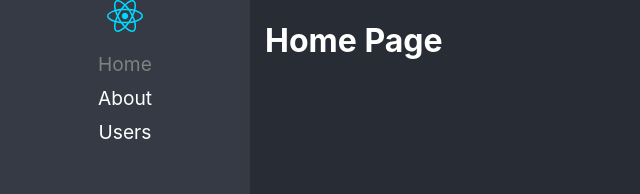
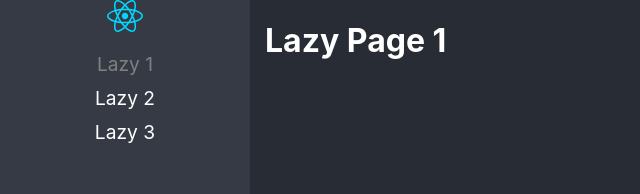
Before and after one commit to ArielFerreiro/react-adv, a React app: page /lazy1 in a window 1280 px wide. Before the commit this address led to /home. Shown: the top 194 px of the page, without its empty margins (0-640 px from the left). Built offline with nearby package versions, Linux system fonts and the light colour scheme; the HTML template or start-up script is replaced by a standard one.

Commit message:
Componentes Lazy agregados

```diff
--- /dev/null
+++ b/src/01-lazyload/pages/LazyPage1.tsx
@@ -0,0 +1,6 @@
+
+export const LazyPage1 = () => {
+  return (
+    <h1>Lazy Page 1</h1>
+  )
+}
--- /dev/null
+++ b/src/01-lazyload/pages/LazyPage2.tsx
@@ -0,0 +1,6 @@
+
+export const LazyPage2 = () => {
+  return (
+    <h1>Lazy Page 2</h1>
+  )
+}
--- /dev/null
+++ b/src/01-lazyload/pages/LazyPage3.tsx
@@ -0,0 +1,6 @@
+
+export const LazyPage3 = () => {
+  return (
+    <h1>Lazy Page 3</h1>
+  )
+}
--- /dev/null
+++ b/src/01-lazyload/pages/index.ts
@@ -0,0 +1,3 @@
+export { LazyPage1 } from "./LazyPage1";
+export { LazyPage2 } from "./LazyPage2";
+export { LazyPage3 } from "./LazyPage3";
--- a/src/routes/Navigation.tsx
+++ b/src/routes/Navigation.tsx
@@ -3,6 +3,7 @@
 import { Routes, Route, NavLink } from 'react-router-dom';
 
 import logo from '../assets/react.svg';
+import { LazyPage1, LazyPage2, LazyPage3 } from '../01-lazyload/pages/';
 
 export const Navigation = () => {
   return (
@@ -13,22 +14,22 @@
 
                 <ul>
                     <li>
-                        <NavLink to='/home' className={ ({ isActive }) => isActive ? 'nav-active' : '' }>Home</NavLink>
+                        <NavLink to='/lazy1' className={ ({ isActive }) => isActive ? 'nav-active' : '' }>Lazy 1</NavLink>
                     </li>
                     <li>
-                        <NavLink to='/about' className={ ({ isActive }) => isActive ? 'nav-active' : '' }>About</NavLink>
+                        <NavLink to='/lazy2' className={ ({ isActive }) => isActive ? 'nav-active' : '' }>Lazy 2</NavLink>
                     </li>
                     <li>
-                        <NavLink to='/users' className={ ({ isActive }) => isActive ? 'nav-active' : '' }>Users</NavLink>
+                        <NavLink to='/lazy3' className={ ({ isActive }) => isActive ? 'nav-active' : '' }>Lazy 3</NavLink>
                     </li>
                 </ul>
             </nav>
 
             <Routes>
-                <Route path="about" element={ <h1>About Page</h1>} />
-                <Route path="users" element={ <h1>Users Page</h1>} />
-                <Route path="home" element={ <h1>Home Page</h1>} />
-                <Route path="/*" element={ <Navigate to="/home" replace />} />
+                <Route path="lazy1" element={ <LazyPage1 />} />
+                <Route path="lazy2" element={ <LazyPage2 />} />
+                <Route path="lazy3" element={ <LazyPage3 />} />
+                <Route path="/*" element={ <Navigate to="/lazy1" replace />} />
             </Routes>
 
         </div>
```
